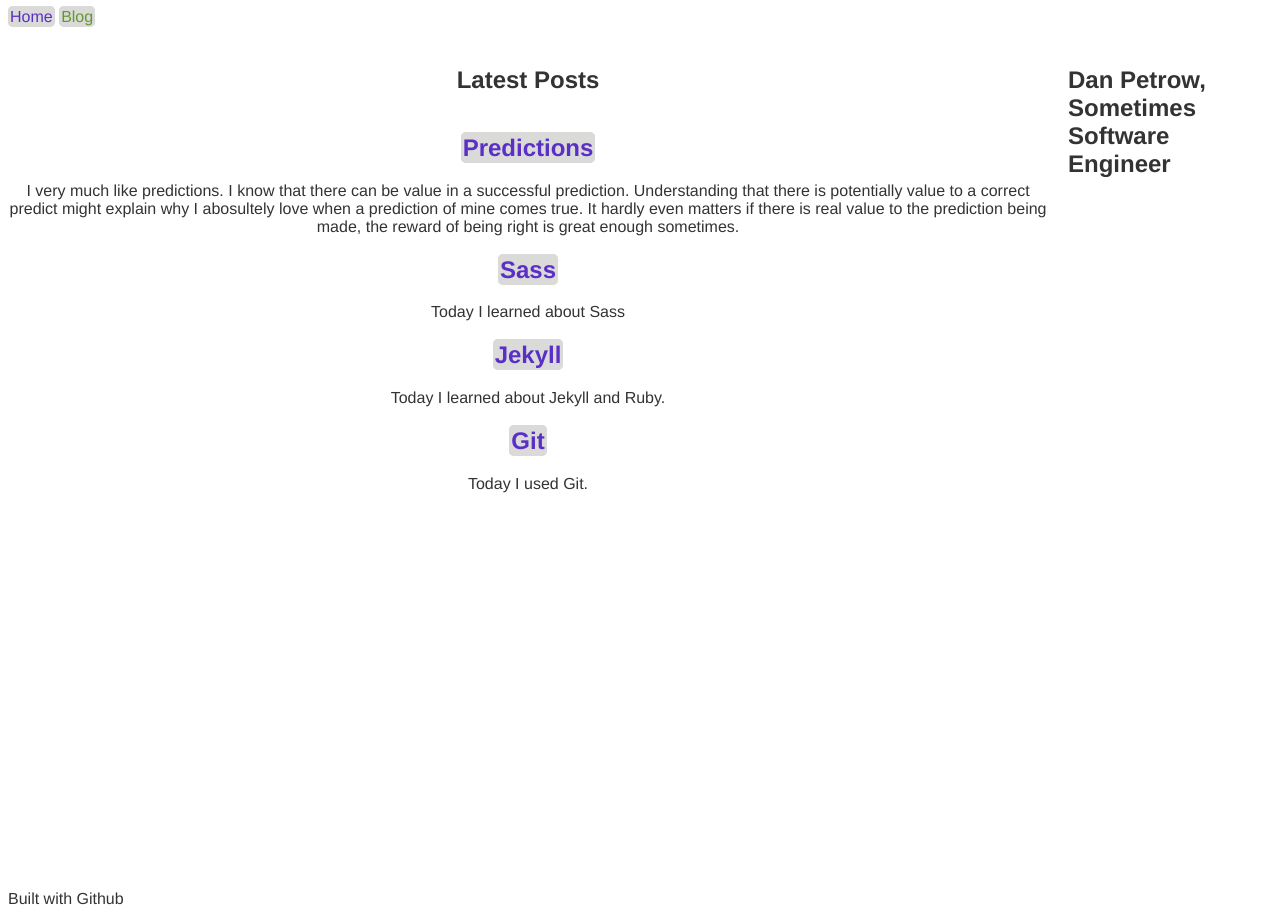
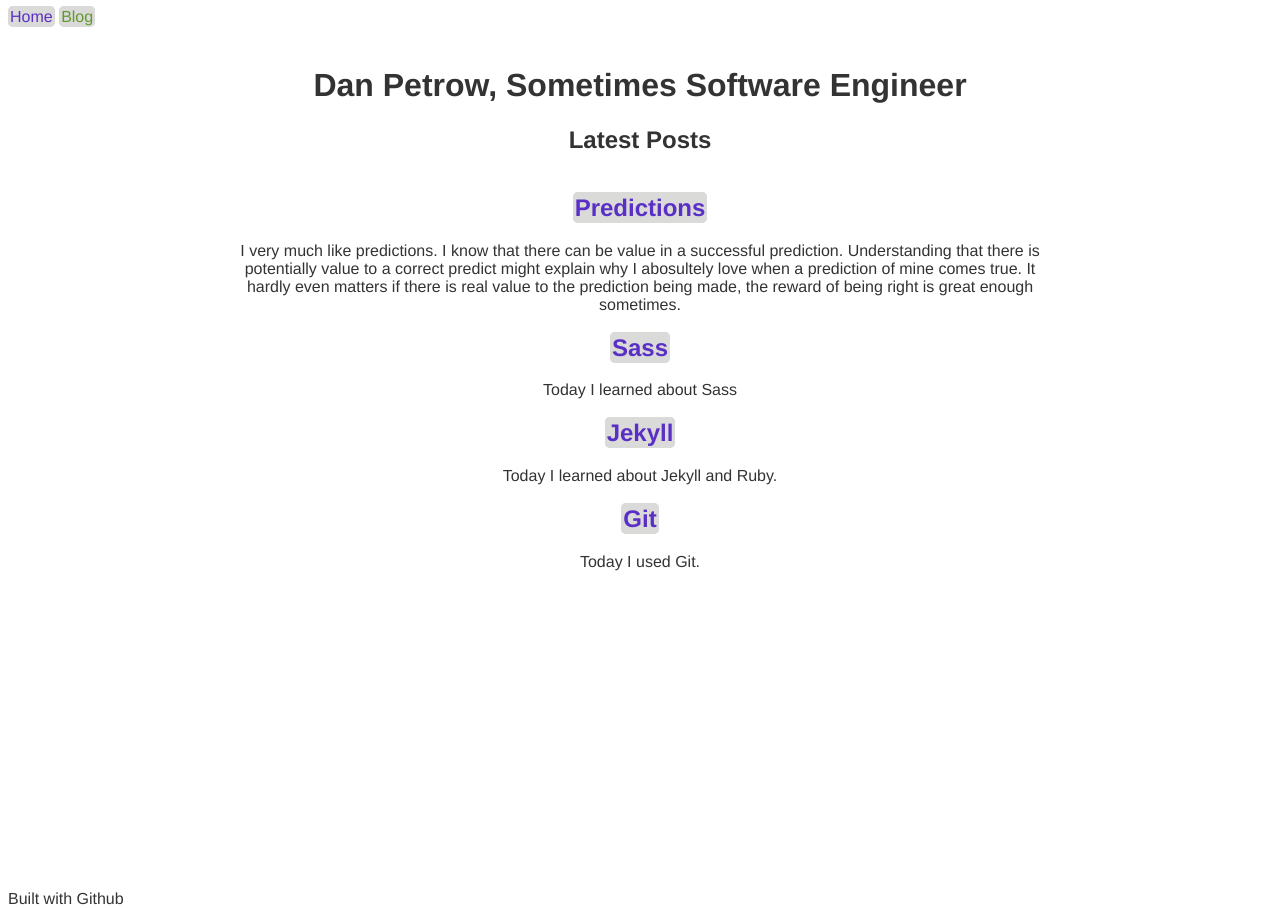
Before and after one commit to danpetrow/danpetrow.github.io, a Jekyll site: the page built from blog.html, in a window 1280 px wide. Built offline with Jekyll 4.4.1, drawn with Linux system fonts in a browser that asks for light colours.

Commit message:
home layout 3

```diff
--- a/_layouts/author.html
+++ b/_layouts/author.html
@@ -1,6 +1,7 @@
 ---
 layout: default
 ---
+<article class="content">
 <h1>{{ page.name }}</h1>
 <h2>{{ page.position }}</h2>
 
@@ -14,3 +15,4 @@ layout: default
 	{% endif %}
   {% endfor %}
 </ul>
+</article>
--- a/_layouts/post.html
+++ b/_layouts/post.html
@@ -1,7 +1,7 @@
 ---
 layout: default
 ---
-<article>
+<article class="content">
 <h1>{{ page.title }}</h1>
 
 <p>
--- a/_sass/main.scss
+++ b/_sass/main.scss
@@ -38,12 +38,11 @@ a.current {
 
 .wrapper {
   height:100%;
-  grid-template-rows:auto 1fr 1fr auto;
+  grid-template-rows:auto 1fr auto;
   display: grid;
   gap: 20px;
   grid-template-areas:
     "header"
-    "sidebar"
     "content"
     "footer";
 }
@@ -71,13 +70,12 @@ a.current {
 
 @media (min-width: 500px) {
   .wrapper {
-    grid-template-rows:auto 1fr 1fr auto;
-    grid-template-columns: 2fr 2fr;
+    grid-template-rows:auto 1fr auto;
+    grid-template-columns: 1fr 1fr 1fr;
     grid-template-areas:
       "header  header"
-      "sidebar sidebar"
-      "content content"
-      "footer      footer";
+      "sidebar content"
+      "footer footer"
   }
   nav ul {
     display: flex;
@@ -87,13 +85,12 @@ a.current {
 
 @media (min-width: 700px) {
   .wrapper {
-    grid-template-rows:auto 1fr 1fr auto;
+    grid-template-rows:auto 1fr auto;
     grid-template-columns: 1fr 4fr 1fr;
     grid-template-areas:
-      "header header  header"
-      "content content sidebar"
-      "content content sidebar"
-      "footer footer  footer"
+      "header header header"
+      "sidebar content"
+      "footer footer footer"
    }
    nav ul {
      flex-direction: column;
--- a/blog.html
+++ b/blog.html
@@ -2,10 +2,8 @@
 layout: default
 title: Dan Petrow, Sometimes Software Engineer
 ---
-<aside class="side">
+<div class="content">
 <h1>{{ page.title }}</h1>
-</aside>
-<div class="content">
 <h2>Latest Posts</h2>
 <ul>
   {% for post in site.posts %}
```
Also changed, not shown: 13 other files.
